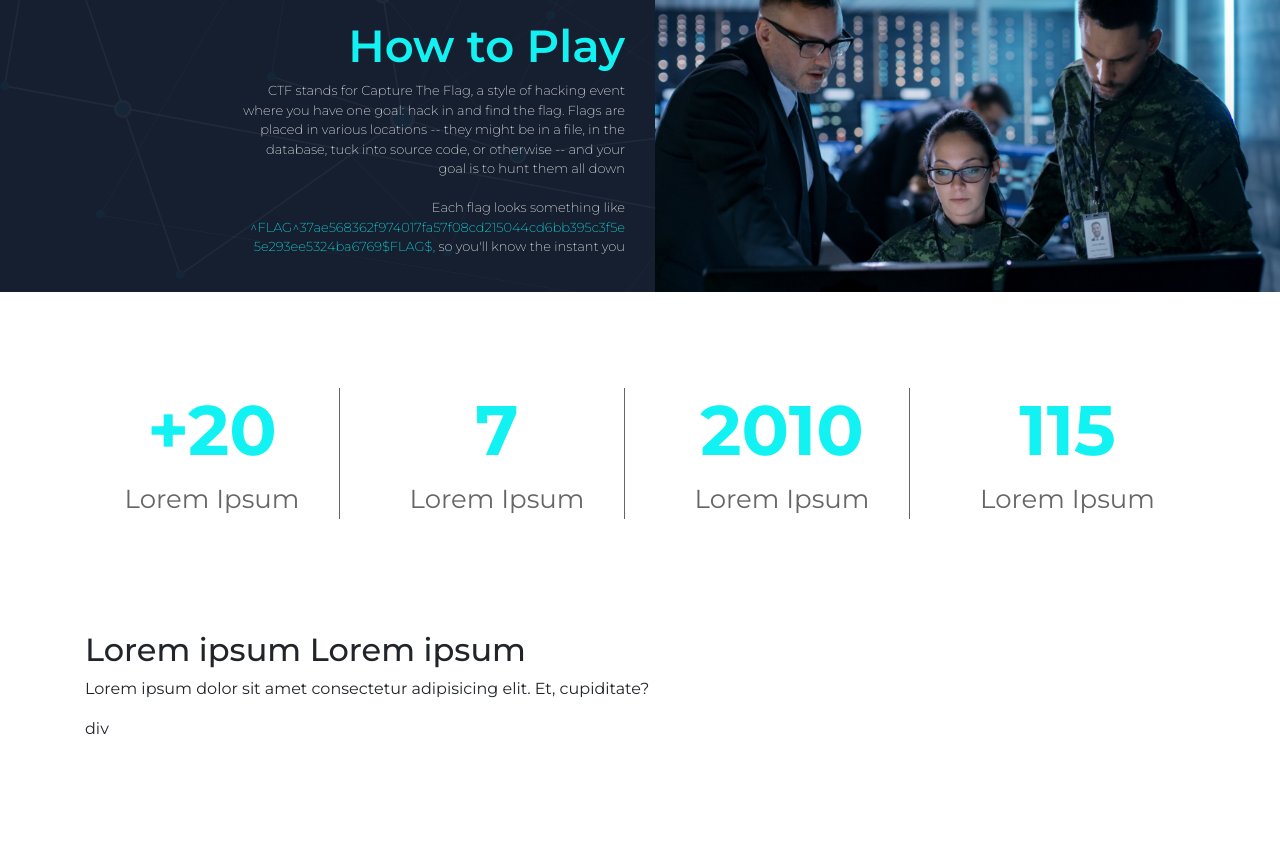
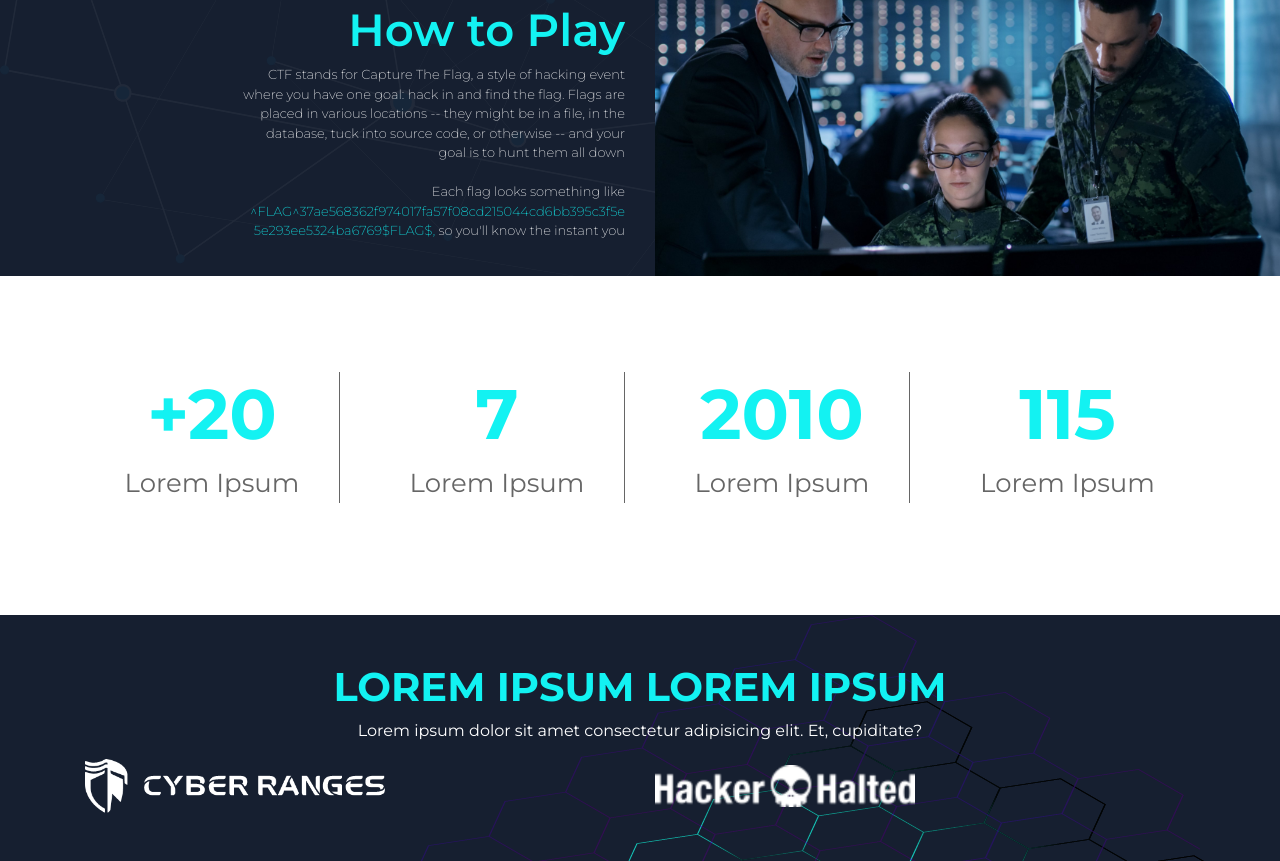
Before and after one commit to Youtman/Landing-page, a plain HTML site: page index.html in a window 1280 px wide. Shown: the part 1858-2719 px from the top of the page. Before the commit the page ends 2599 px from the top, so only its background shows below. Drawn offline with nearby package versions, Linux system fonts and the light colour scheme.

Commit message:
worked on the footer

```diff
--- a/css/style.css
+++ b/css/style.css
@@ -73,7 +73,7 @@ h1 {
 
 /* FORM START */
 .form-control {
-  padding: 28px 10px;
+  /* padding: 28px 10px; */
 }
 /* FORM END */
 
@@ -197,6 +197,32 @@ h1 {
 
 /* FOOTER SECTION */
 
-.footer-bg {
-  background-image: url('../assets/');
+.footer-section {
+  background-color: #161f30;
+  background-image: url('../assets/footer-overlay.png');
+  background-position: right top;
+  background-repeat: no-repeat;
+  /* background-size: cover cover;
+  position: relative; */
 }
+
+.footer-heading {
+  text-transform: uppercase;
+  color: #12f2f2;
+  font-size: 40px;
+  font-weight: 700;
+  text-align: center;
+}
+
+.footer-text {
+  color: #fff;
+  text-align: center;
+}
+
+.footer-logo {
+  width: 300px;
+}
+
+.h-h-logo {
+  width: 260px;
+}
--- a/index.html
+++ b/index.html
@@ -33,7 +33,7 @@
       <!-- HERO SECTION START -->
       <section class="hero">
         <div class="container">
-          <div class="row py-3">
+          <div class="row py-5">
             <div class="col-md-6">
               <h1>Capture <br />The Flag</h1>
               <h2 class="secondary-text mt-4">
@@ -234,15 +234,17 @@
         </div>
       </section>
       <!-- FOOTER SECTION START -->
-      <footer>
-        <div class="container footer-bg">
-          <h2>Lorem ipsum Lorem ipsum</h2>
-          <p>Lorem ipsum dolor sit amet consectetur adipisicing elit. Et, cupiditate?</p>
-          <div class="row">
+      <footer class="footer-section py-5">
+        <div class="container">
+          <h2 class="footer-heading" >Lorem ipsum Lorem ipsum</h2>
+          <p class="footer-text">Lorem ipsum dolor sit amet consectetur adipisicing elit. Et, cupiditate?</p>
+          <div class="row h-100 justify-content-center align-items-center">
             <div class="col-md-6">
-              div
+              <img src="./assets/logo.png" alt="" class="footer-logo">
             </div>
-            <div class="col-md-6"></div>
+            <div class="col-md-6">
+              <img src="./assets/HackerHalted-logo.png" alt="" class="h-h-logo">
+            </div>
           </div>
         </div>
       </footer>
```
